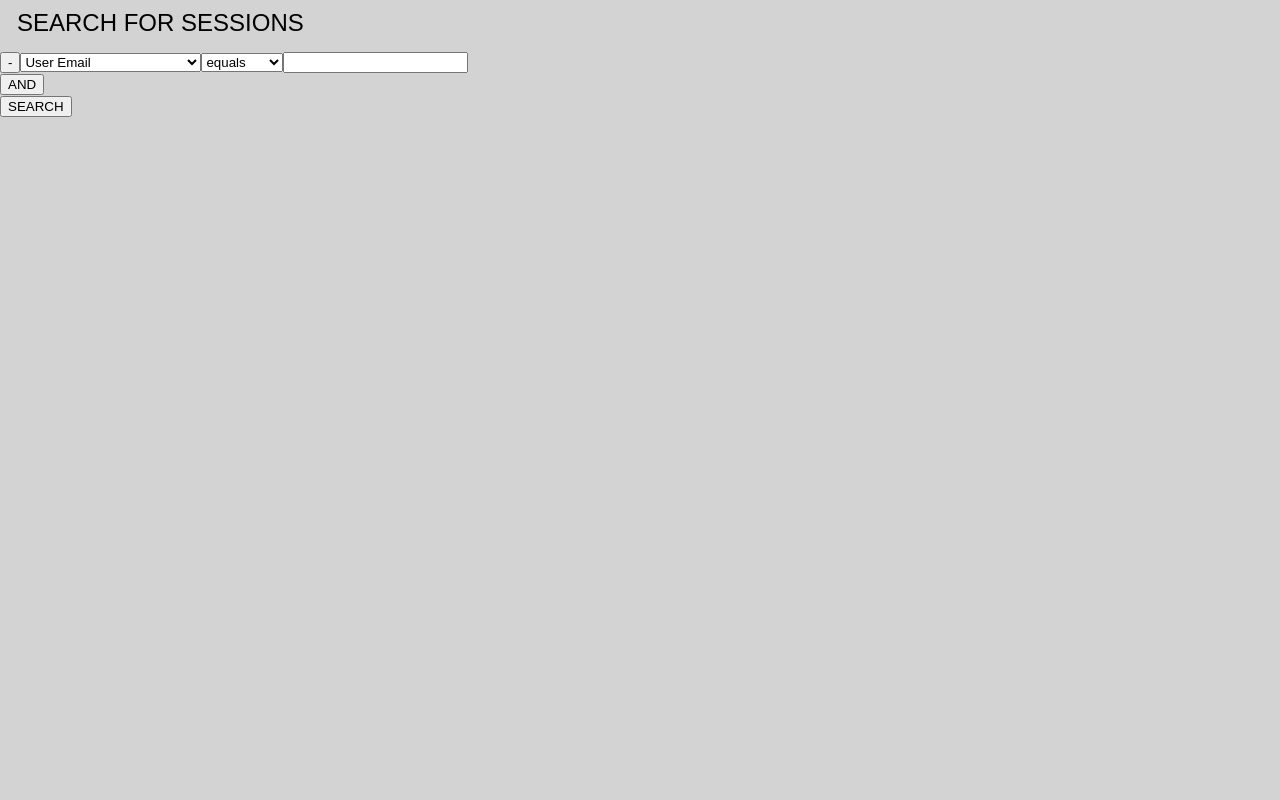
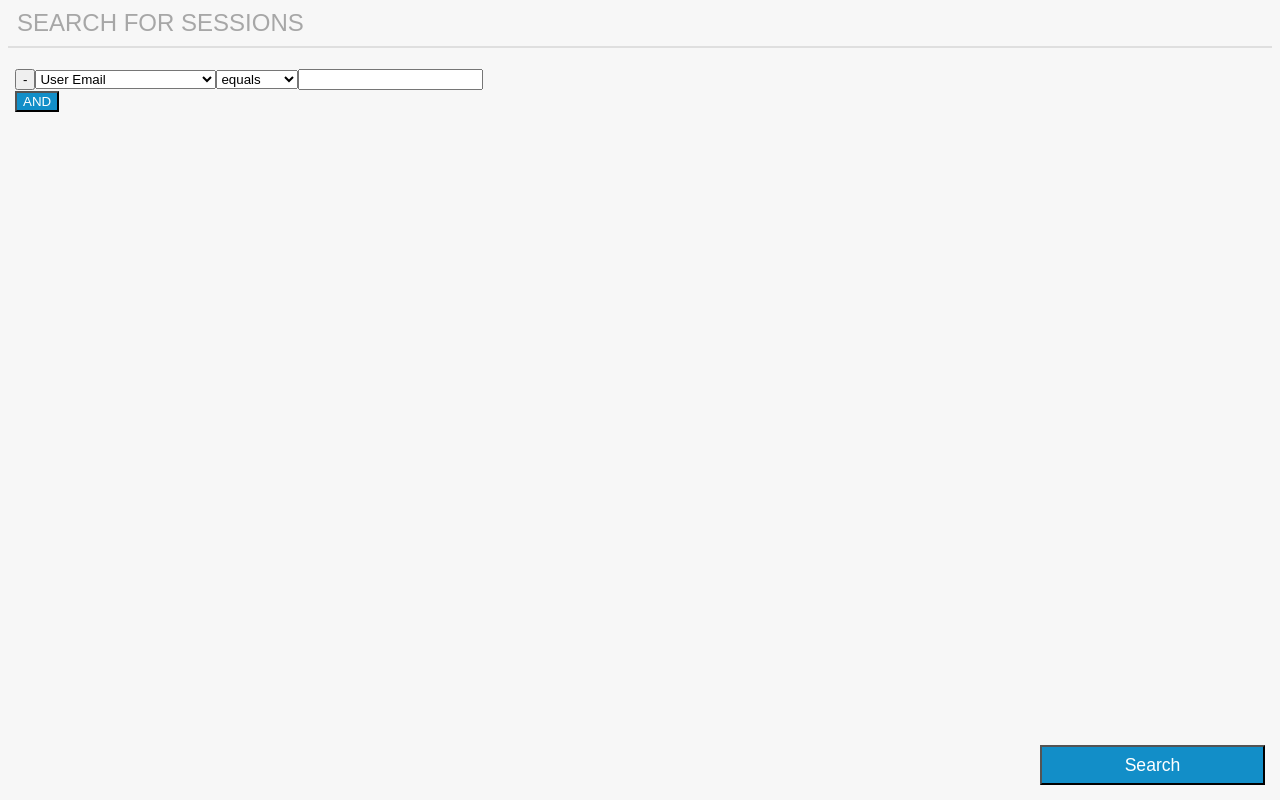
Before and after one commit to PredicateBuilder/predicate_builder_fe, a React (Create React App) app: page / in a window 1280 px wide. Built offline with nearby package versions, Linux system fonts and the light colour scheme.

Commit message:
Add basic styling for the form container/ changes colors for app

```diff
--- a/src/App/App.scss
+++ b/src/App/App.scss
@@ -1,7 +1,9 @@
-$backgroundColor: lightgrey;
+$backgroundColor: #F7F7F7;
+$fontColor: #A7A7A7;
 
 .App {
   background: $backgroundColor;
+  color: $fontColor;
   height: 100vh;
   width: 100vw;
 }
--- a/src/FormContainer/FormContainer.js
+++ b/src/FormContainer/FormContainer.js
@@ -72,13 +72,13 @@ class FormContainer extends Component {
       />);
     });
     return (
-      <main>
+      <main className='main'>
         <section className='filter-section'>
           {mapForms}
           <button className='add-filter-form' onClick={this.handleAddForm}>AND</button>
         </section>
         {this.state.response && <p>{this.state.response}</p>}
-        <button className='search-btn' onClick={this.sendQuery}>SEARCH</button>
+        <button className='search-btn' onClick={this.sendQuery}>Search</button>
       </main>
     )
   }
--- a/src/FormContainer/FormContainer.scss
+++ b/src/FormContainer/FormContainer.scss
@@ -0,0 +1,26 @@
+$containerBtnColor: #128EC8;
+$btnTextColor: #ffffff;
+
+.main {
+  display: flex;
+  flex-direction: column;
+  padding: 15px;
+}
+
+.add-filter-form,
+.search-btn {
+  background: $containerBtnColor;
+  color: $btnTextColor;
+}
+
+.search-btn {
+  position: absolute;
+  bottom: 15px;
+  font-size: 1.1rem;
+  height: 10%;
+  max-height: 40px;
+  max-width: 225px;
+  right: 15px;
+  width: 20%;
+
+}
--- a/src/Header/Header.scss
+++ b/src/Header/Header.scss
@@ -2,6 +2,7 @@
   text-align: left;
 
   h1 {
+    border-bottom: 2px solid #DFDFDF;
     margin: 0px 8px 5px;
     font-family: sans-serif;
     font-size: 1.5rem;
```
